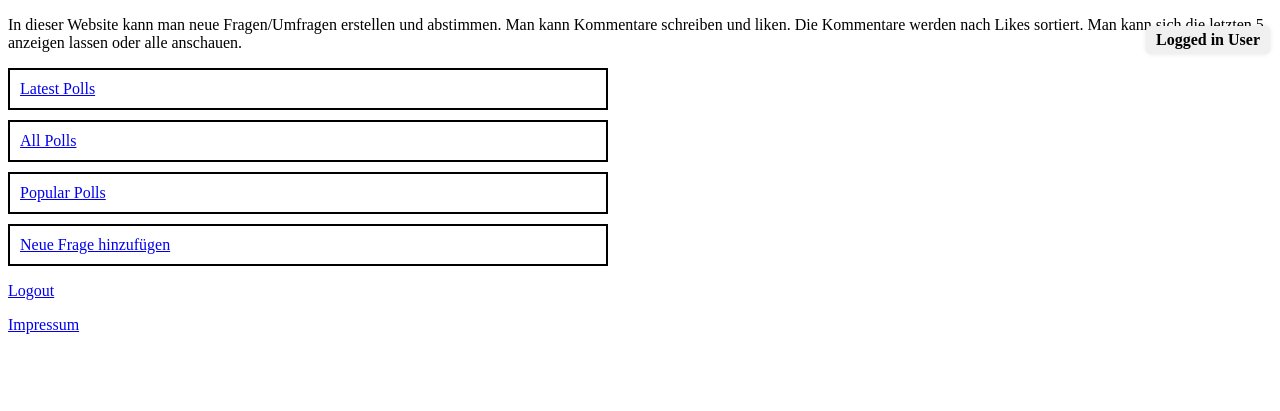
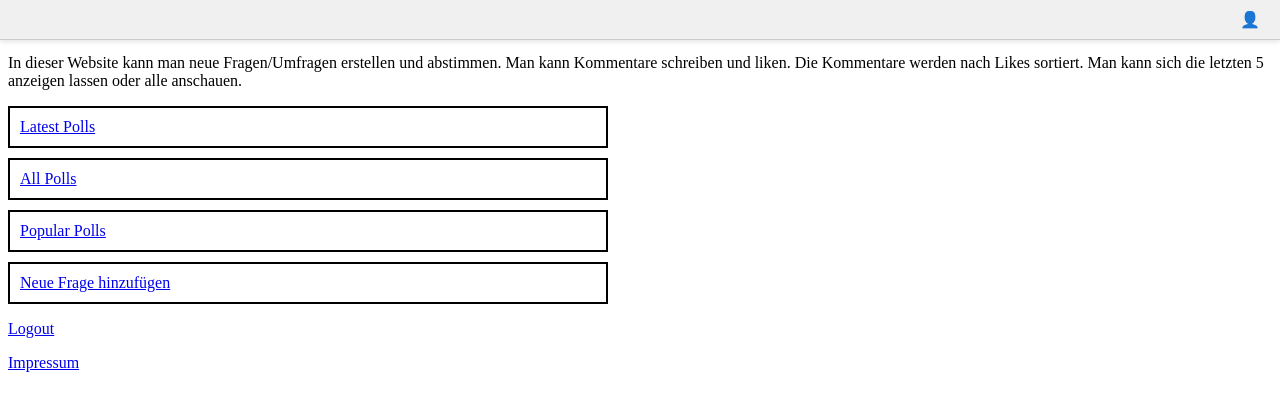
Before and after one commit to EliaLaussegger/PollsDjango1, a Django app: page /polls/ in a window 1280 px wide. Shown: the top 411 px of the page. Run offline with Django 5.2, Linux system fonts and the light colour scheme.

Commit message:
user Toolbar

```diff
--- a/accounts/templates/accounts/index.html
+++ b/accounts/templates/accounts/index.html
@@ -8,7 +8,6 @@
   <title>Login / Registrierung</title>
 </head>
 <body>
-
   <a href="{% url 'accounts:login' %}"><button>Login</button></a>
   <a href="{% url 'accounts:register' %}"><button>Registrieren</button></a>
 
--- a/polls/static/polls/style.css
+++ b/polls/static/polls/style.css
@@ -16,19 +16,37 @@ ul {
 }
 .user_profile {
   position: fixed;
-  top: 10px;
-  right: 10px;
+  top: 0;
+  left: 0;
+  right: 0;
   background: #f0f0f0;
-  padding: 5px 10px;
-  border-radius: 5px;
-  box-shadow: 0 0 5px rgba(0,0,0,0.1);
+  padding: 10px 20px;
+  border-bottom: 1px solid #ccc;
+  box-shadow: 0 2px 5px rgba(0,0,0,0.1);
   font-weight: bold;
   z-index: 1000;
-  max-width: 90vw;
-  white-space: nowrap;
-  overflow: hidden;
-  text-overflow: ellipsis;
+  text-align: right;
 }
+
+
+.topbar-user {
+  position: fixed;
+  top: 0;
+  left: 0;
+  right: 0;
+  background: #f0f0f0;
+  padding: 10px 20px;
+  border-bottom: 1px solid #ccc;
+  box-shadow: 0 2px 5px rgba(0,0,0,0.1);
+  font-weight: bold;
+  z-index: 1000;
+  text-align: right;
+}
+body {
+  padding-top:  30px;
+
+}
+
 
 @media (max-width: 600px) {
     .box {
--- a/polls/templates/polls/add_question.html
+++ b/polls/templates/polls/add_question.html
@@ -45,6 +45,5 @@
     <a href="{% url 'polls:logout' %}" class="logout">Logout</a>
     <p></p>
     <a href="{% url 'polls:impressum' %}">Impressum</a>
-    <p class = "user_profile"> Logged in User {{ user.username }}</p>
-</body>
+    <span class="topbar-user">👤 {{ user.username }}</span></body>
 </html>
--- a/polls/templates/polls/detail.html
+++ b/polls/templates/polls/detail.html
@@ -58,6 +58,6 @@
   <p><a href="{% url 'polls:logout' %}" class="logout">Logout</a></p>
 
   <p><a href="{% url 'polls:impressum' %}">Impressum</a></p>
-  <p class = "user_profile">Logged in User {{ user.username }}</p>
+  <span class="topbar-user">👤 {{ user.username }}</span></body>
 </body>
 </html>
--- a/polls/templates/polls/every_feed.html
+++ b/polls/templates/polls/every_feed.html
@@ -40,6 +40,6 @@
   <p><a href="{% url 'polls:index' %}">Zurück zur Übersicht</a></p>
   <p><a href="{% url 'polls:logout' %}" class="logout">Logout</a></p>
   <p><a href="{% url 'polls:impressum' %}">Impressum</a></p>
-  <p class = "user_profile">Logged in User {{ user.username }}</p>
+  <span class="topbar-user">👤 {{ user.username }}</span></body>
 </body>
 </html>
--- a/polls/templates/polls/index.html
+++ b/polls/templates/polls/index.html
@@ -15,7 +15,6 @@
     Die Kommentare werden nach Likes sortiert.
     Man kann sich die letzten 5 anzeigen lassen oder alle anschauen.
   </p>
-  <p class = "user_profile">Logged in User {{ user.username }}</p>
   <div class="box">
     <a href="{% url 'polls:latest_feed' %}">Latest Polls</a>
   </div>
@@ -30,6 +29,6 @@
   </div>
   <p><a href="{% url 'polls:logout' %}" class="logout">Logout</a></p>
   <p><a href="{% url 'polls:impressum' %}">Impressum</a></p>
-
+  <span class="topbar-user">👤 {{ user.username }}</span>
 </body>
 </html>
--- a/polls/templates/polls/latest_feed.html
+++ b/polls/templates/polls/latest_feed.html
@@ -38,6 +38,6 @@
   <p><a href="{% url 'polls:index' %}">Zurück zur Übersicht</a></p>
   <p><a href="{% url 'polls:logout' %}" class="logout">Logout</a></p>
   <p><a href="{% url 'polls:impressum' %}">Impressum</a></p>
-  <p class = "user_profile">Logged in User {{ user.username }}</p>
+  <span class="topbar-user">👤 {{ user.username }}</span></body>
 </body>
 </html>
--- a/polls/templates/polls/popular.html
+++ b/polls/templates/polls/popular.html
@@ -38,6 +38,6 @@
   <p><a href="{% url 'polls:index' %}">Zurück zur Übersicht</a></p>
   <p><a href="{% url 'polls:logout' %}" class="logout">Logout</a></p>
   <p><a href="{% url 'polls:impressum' %}">Impressum</a></p>
-  <p class = "user_profile">Logged in User {{ user.username }}</p>
+  <span class="topbar-user">👤 {{ user.username }}</span></body>
 </body>
 </html>
--- a/polls/templates/polls/results.html
+++ b/polls/templates/polls/results.html
@@ -21,6 +21,6 @@
   <p><a href="{% url 'polls:index' %}">Zurück zur Übersicht</a></p>
   <p><a href="{% url 'polls:logout' %}" class="logout">Logout</a></p>
   <p><a href="{% url 'polls:impressum' %}">Impressum</a></p>
-  <p class = "user_profile">Logged in User {{ user.username }}</p>
+  <span class="topbar-user">👤 {{ user.username }}</span></body>
 </body>
 </html>
```
